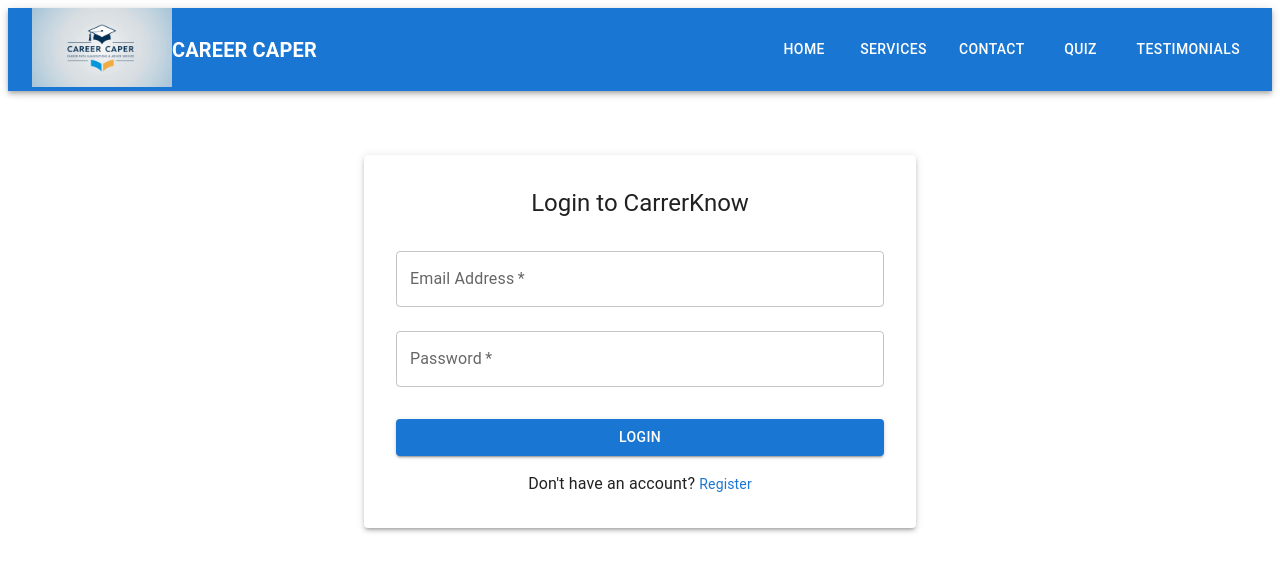
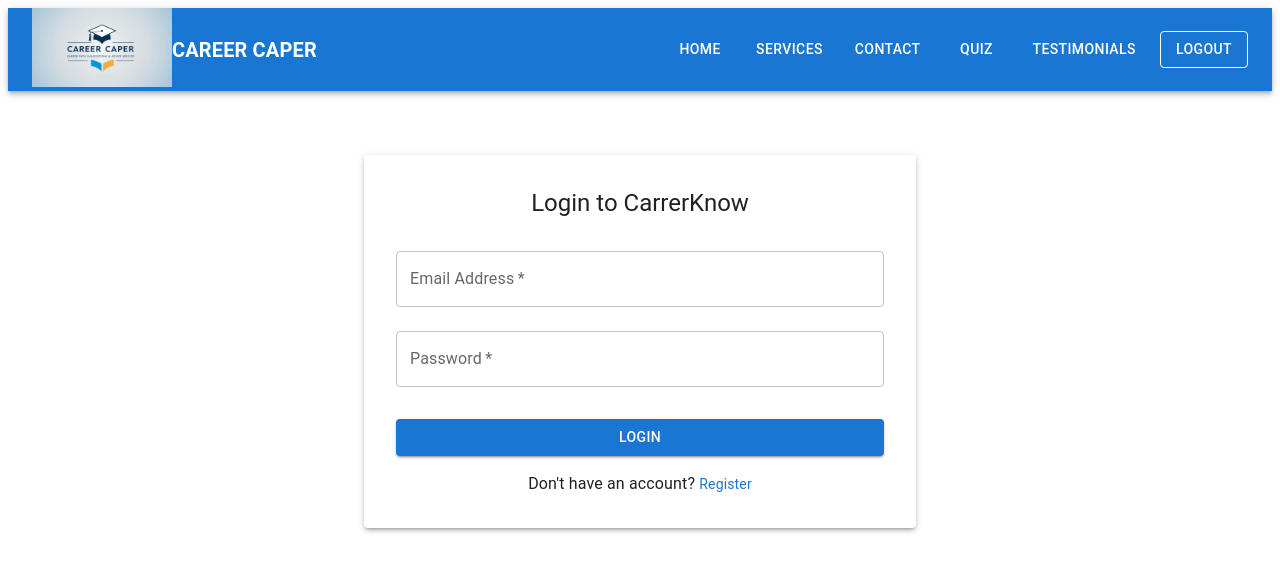
Before and after one commit to GanashreeLS/CareerKnow, a React (Create React App) app in the folder client/: page /auth in a window 1280 px wide. Shown: the top 572 px of the page. Built offline with nearby package versions, Linux system fonts and the light colour scheme; sample sign-in values are in the browser's storage.

Commit message:
updated login logic

```diff
--- a/client/src/components/pages/Header.js
+++ b/client/src/components/pages/Header.js
@@ -11,15 +11,22 @@ import {
 
 //import ArrowDropDownIcon from "@mui/icons-material/ArrowDropDown";
 import { Link } from "react-router-dom";
-import { isLoggedIn } from "../../utils/auth";
+import { isLoggedIn, logout } from "../../utils/auth";
+import { useNavigate } from "react-router-dom";
 
 const Header = () => {
   const [anchorEl, setAnchorEl] = React.useState(null);
   const [auth, setAuth] = useState(false);
+  const navigate = useNavigate();
 
   useEffect(() => {
     setAuth(isLoggedIn());
   }, []);
+
+  const handleLogout = async () => {
+    await logout();
+    navigate("/auth");
+  };
 
   const handleServicesClick = (event) => {
     setAnchorEl(event.currentTarget);
@@ -34,7 +41,11 @@ const Header = () => {
       <Toolbar>
         {/* Project Name */}
         <Box>
-        <img src={`${process.env.PUBLIC_URL}/images/logo.jpg`} alt="Carrer Caper" width="140px"/>
+          <img
+            src={`${process.env.PUBLIC_URL}/images/logo.jpg`}
+            alt="Carrer Caper"
+            width="140px"
+          />
         </Box>
 
         <Typography variant="h6" sx={{ flexGrow: 1, fontWeight: "bold" }}>
@@ -94,7 +105,7 @@ const Header = () => {
               Testimonials
             </Button>
 
-            {!auth && (
+            {!auth ? (
               <Button
                 component={Link}
                 to="/auth"
@@ -102,6 +113,10 @@ const Header = () => {
                 variant="outlined"
               >
                 Login / Register
+              </Button>
+            ) : (
+              <Button onClick={handleLogout} color="inherit" variant="outlined">
+                Logout
               </Button>
             )}
           </Box>
--- a/client/src/utils/auth.js
+++ b/client/src/utils/auth.js
@@ -1,3 +1,7 @@
 export const isLoggedIn = () => {
   return !!localStorage.getItem("token");
 };
+
+export const logout = async () => {
+  return localStorage.removeItem("token");
+};
```
